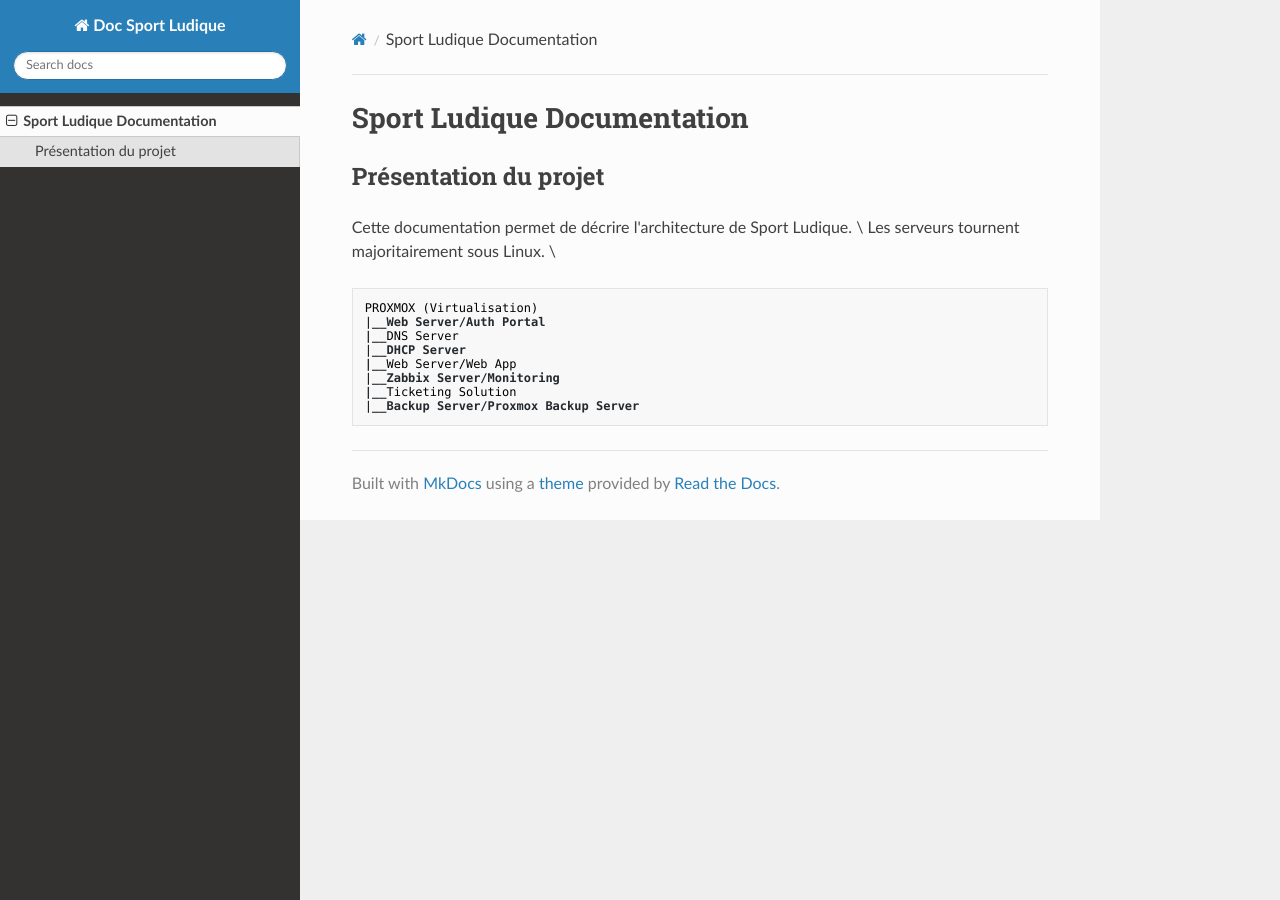
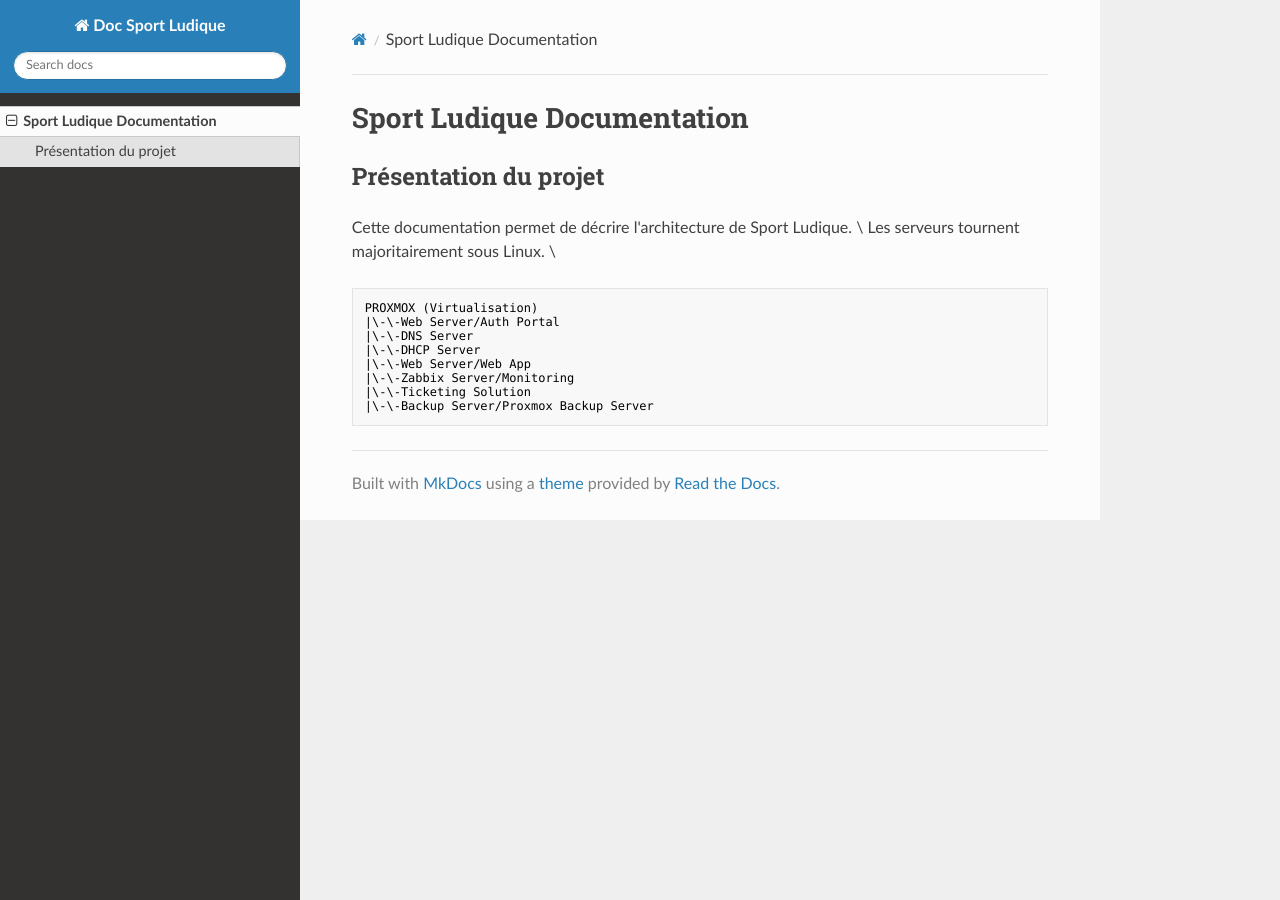
Before and after one commit to DSISportLudique/SportLudique2Doc, an MkDocs documentation site: the page built from docs/index.md, in a window 1280 px wide. Built offline with MkDocs 1.6.1, drawn with Linux system fonts in a browser that asks for light colours; nearby versions of some CDN libraries.

Commit message:
pipe changes

````diff
--- a/docs/index.md
+++ b/docs/index.md
@@ -6,11 +6,11 @@ Cette documentation permet de décrire l'architecture de Sport Ludique. \
 Les serveurs tournent majoritairement sous Linux. \
 ```
 PROXMOX (Virtualisation)
-|__Web Server/Auth Portal
-|__DNS Server
-|__DHCP Server
-|__Web Server/Web App
-|__Zabbix Server/Monitoring
-|__Ticketing Solution
-|__Backup Server/Proxmox Backup Server
+|\-\-Web Server/Auth Portal
+|\-\-DNS Server
+|\-\-DHCP Server
+|\-\-Web Server/Web App
+|\-\-Zabbix Server/Monitoring
+|\-\-Ticketing Solution
+|\-\-Backup Server/Proxmox Backup Server
 ```
````
